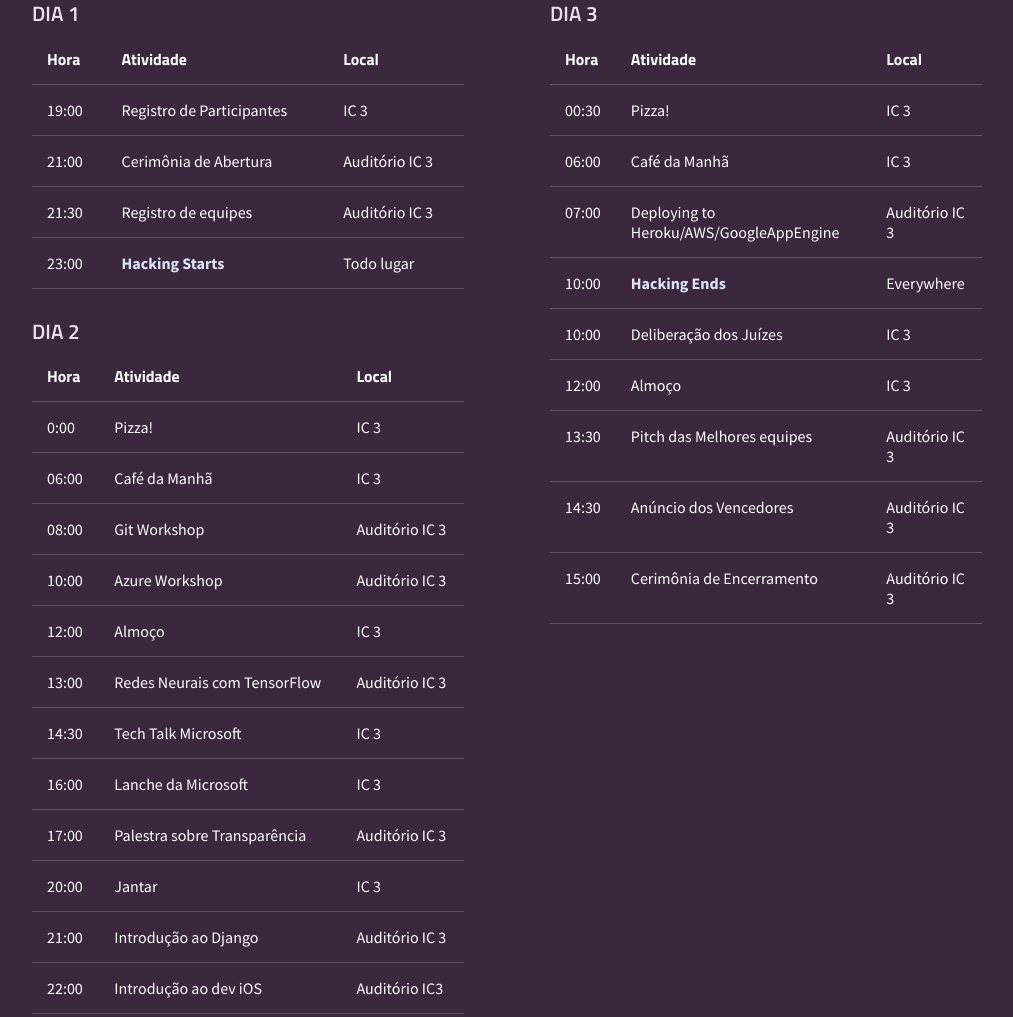
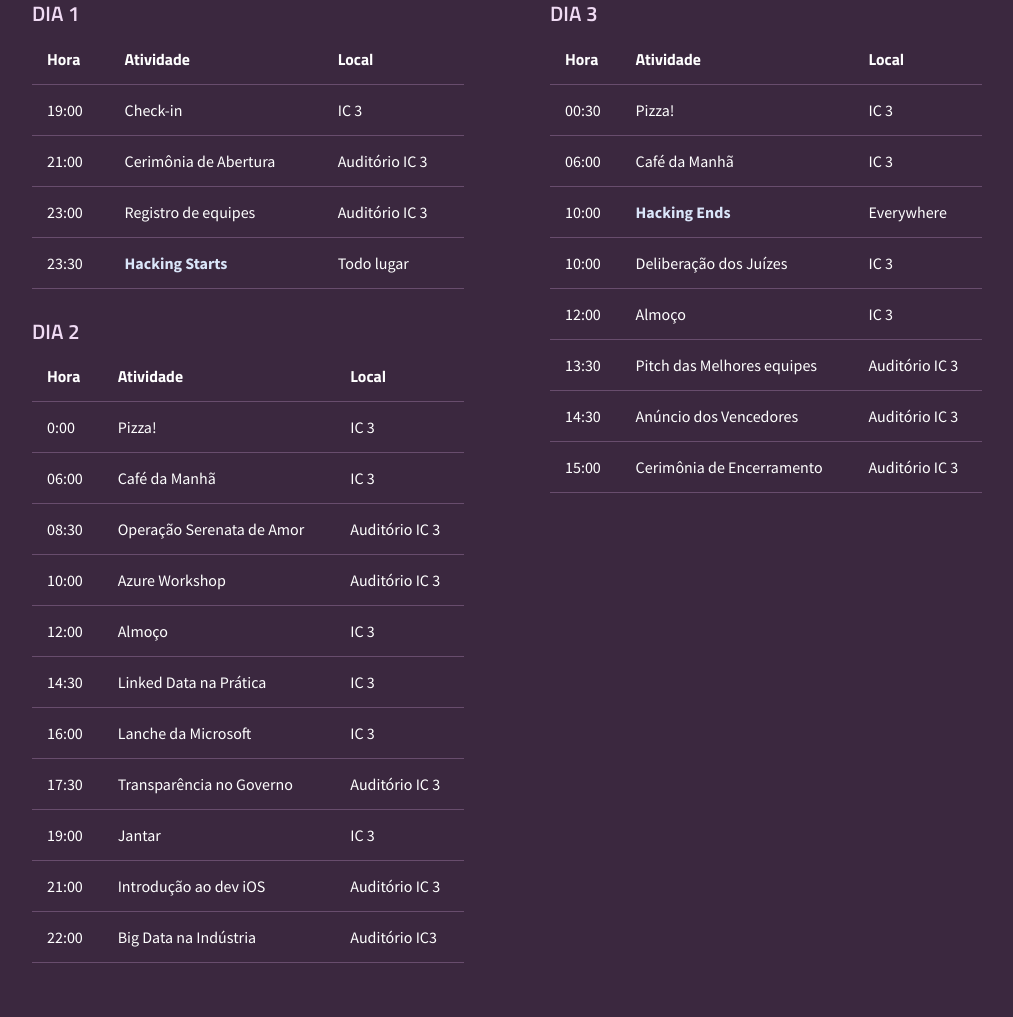
Before and after one commit to Maronato/cristalhack, a plain HTML site: page index.html in a window 1280 px wide. Shown: the part 2056-3073 px from the top of the page, without its empty margins (128-1141 px from the left). Drawn offline with Linux system fonts and the light colour scheme; some packages are replaced by stand-ins of ours.

Commit message:
updated schedule

```diff
--- a/index.html
+++ b/index.html
@@ -121,7 +121,7 @@
 									</tr>
 									<tr>
 										<td>19:00</td>
-										<td>Registro de Participantes</td>
+										<td>Check-in</td>
 										<td>IC 3</td>
 									</tr>
 									<tr>
@@ -130,12 +130,12 @@
 										<td>Auditório IC 3</td>
 									</tr>
 									<tr>
-										<td>21:30</td>
+										<td>23:00</td>
 										<td>Registro de equipes</td>
 										<td>Auditório IC 3</td>
 									</tr>
 									<tr>
-										<td>23:00</td>
+										<td>23:30</td>
 										<td><b>Hacking Starts</b></td>
 										<td>Todo lugar</td>
 									</tr>
@@ -159,8 +159,8 @@
 										<td>IC 3</td>
 									</tr>
 									<tr>
-										<td>08:00</td>
-										<td>Git Workshop</td>
+										<td>08:30</td>
+										<td>Operação Serenata de Amor</td>
 										<td>Auditório IC 3</td>
 									</tr>
 									<tr>
@@ -173,14 +173,14 @@
 										<td>Almoço</td>
 										<td>IC 3</td>
 									</tr>
-									<tr>
+<!-- 									<tr>
 										<td>13:00</td>
 										<td>Redes Neurais com TensorFlow</td>
 										<td>Auditório IC 3</td>
-									</tr>
+									</tr> -->
 									<tr>
 										<td>14:30</td>
-										<td>Tech Talk Microsoft</td>
+										<td>Linked Data na Prática</td>
 										<td>IC 3</td>
 									</tr>
 									<tr>
@@ -189,23 +189,23 @@
 										<td>IC 3</td>
 									</tr>
 									<tr>
-										<td>17:00</td>
-										<td>Palestra sobre Transparência</td>
+										<td>17:30</td>
+										<td>Transparência no Governo</td>
 										<td>Auditório IC 3</td>
 									</tr>
 									<tr>
-										<td>20:00</td>
+										<td>19:00</td>
 										<td>Jantar</td>
 										<td>IC 3</td>
 									</tr>
 									<tr>
 										<td>21:00</td>
-										<td>Introdução ao Django</td>
+										<td>Introdução ao dev iOS</td>
 										<td>Auditório IC 3</td>
 									</tr>
 									<tr>
 										<td>22:00</td>
-										<td>Introdução ao dev iOS</td>
+										<td>Big Data na Indústria</td>
 										<td>Auditório IC3</td>
 									</tr>
 								</table>
@@ -228,11 +228,11 @@
 										<td>Café da Manhã</td>
 										<td>IC 3</td>
 									</tr>
-									<tr>
+<!-- 									<tr>
 										<td>07:00</td>
 										<td>Deploying to Heroku/AWS/GoogleAppEngine</td>
 										<td>Auditório IC 3</td>
-									</tr>
+									</tr> -->
 									<tr>
 										<td>10:00</td>
 										<td><b>Hacking Ends</b></td>
```
